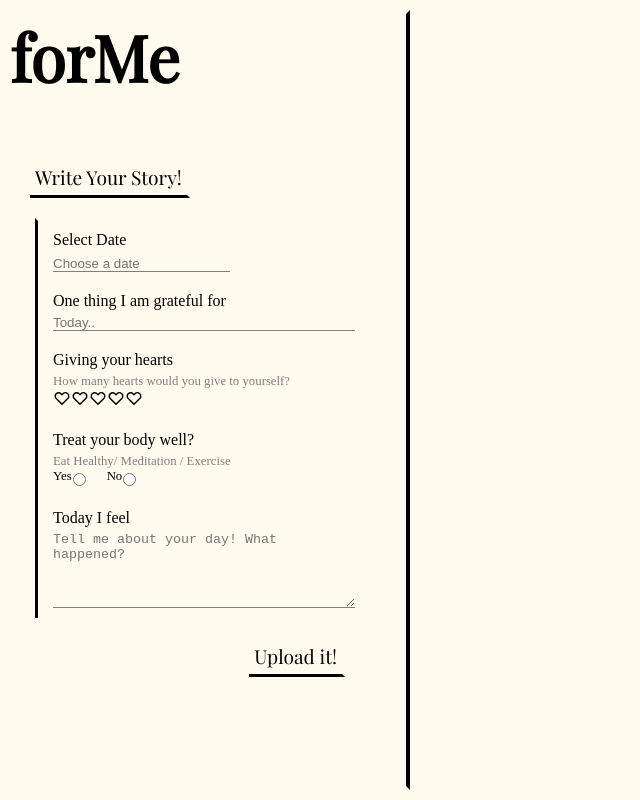
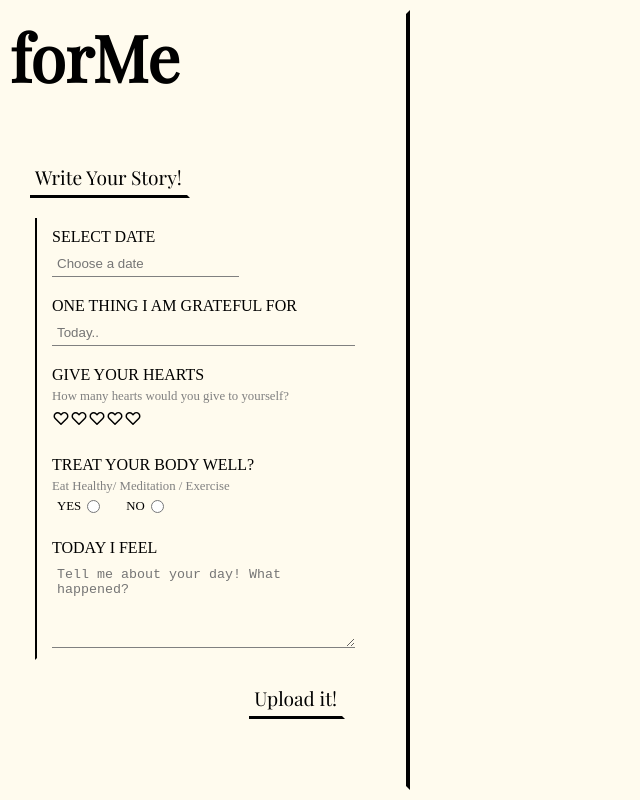
Before and after one commit to seongeunkimmy/Meme-diary, a React (Create React App) app: page / in a window 1280 px wide. Both pictures are taken after a click on the button "Write Your Story!". Shown: the whole page, without its empty margins (0-640 px from the left). Built offline with nearby package versions, Linux system fonts and the light colour scheme.

Commit message:
css style small changes

```diff
--- a/src/components/AddDiary.css
+++ b/src/components/AddDiary.css
@@ -1,8 +1,8 @@
 .form-control {
     display: flex;
     flex-direction: column;
-    border-top: 3px solid transparent;
-    border-left: 3px solid black;
+    border-bottom: 2px solid transparent;
+    border-left: 2px solid black;
 }
 
 .form-item {
@@ -14,32 +14,38 @@
 
 .form-item label {
     padding-bottom: 5px;
+    font-weight: 500;
 }
 
 .form-item input {
     border: 0;
     border-bottom: 1px solid gray;
+    padding: 5px;
 }
 
 .form-item textarea {
     border: 0;
     border-bottom: 1px solid gray;
+    padding: 5px;
 }
+
 .form-item span {
     font-size: 0.8rem;
     color: gray;
+
 }
 
 .checkbox {
     display: flex;
     flex-direction: row;
+    justify-content: flex-start;
     align-items: center;
 }
 
 .checkbox label {
     font-size: 0.8rem;
     color: black;
-
+    padding: 5px;
 }
 
 .checkbox input {
@@ -54,6 +60,10 @@
 
 }
 
+.hearts {
+    padding: 5px 0;
+}
+
 .form-upload {
     display: flex;
     justify-content: flex-end;
--- a/src/components/AddDiary.js
+++ b/src/components/AddDiary.js
@@ -42,13 +42,13 @@ export default function AddDiary(props) {
            <form onSubmit={onSubmit}>
             <div className="form-control">
             <div className="form-item">
-              <label>Select Date</label>
+              <label>SELECT DATE</label>
               <DatePicker selected={startDate}
                           onChange={(date) => setStartDate(date)}
                           placeholderText="Choose a date" />
             </div>
             <div className="form-item">
-              <label>One thing I am grateful for</label>
+              <label>ONE THING I AM GRATEFUL FOR</label>
               <input
               text={text}
               onChange={(e) => setText(e.target.value)}
@@ -56,10 +56,10 @@ export default function AddDiary(props) {
               placeholder="Today.."/>
             </div>
             <div className="form-item">
-              <label>Giving your hearts</label>
+              <label>GIVE YOUR HEARTS</label>
               <span>How many hearts would you give to yourself?</span>
-
-              <HeartRating
+             <div className="hearts">
+             <HeartRating
               totalHearts={5}
               // hoverHeart={hoverHeart}
               // setHoverHeart={setHoverHeart}
@@ -67,14 +67,16 @@ export default function AddDiary(props) {
               setSelectedHeart={setSelectedHeart}
                />
 
+             </div>
+
             </div>
 
             <div className="form-item">
-              <label>Treat your body well?</label>
+              <label>TREAT YOUR BODY WELL?</label>
               <span>Eat Healthy/ Meditation / Exercise </span>
               <div className="checkbox">
               <div className="check-opt">
-              <label>Yes</label>
+              <label>YES</label>
                 <input
                 type="radio"
                 checked={checked === "Yes"}
@@ -82,7 +84,7 @@ export default function AddDiary(props) {
                 onChange={handleChange}/>
               </div>
               <div className="check-opt">
-              <label>No</label>
+              <label>NO</label>
               <input
               type="radio"
               checked={checked === "No"}
@@ -92,7 +94,7 @@ export default function AddDiary(props) {
               </div>
             </div>
              <div className="form-item">
-              <label>Today I feel</label>
+              <label>TODAY I FEEL</label>
               <textarea
               content={content}
               onChange={(e) => setContent(e.target.value)}
--- a/src/components/Diary.js
+++ b/src/components/Diary.js
@@ -33,7 +33,7 @@ export default function Diary( { diary, onDelete, selectedHeart, setSelectedHear
             {diary.startDate ? `${diary.startDate.getDate()}/${diary.startDate.getMonth()}/${diary.startDate.getFullYear()}` : null}
             </div>
             <div className="grid-flex">
-             <h4>Treat your body?</h4>
+             <h4>Treat your body well?</h4>
              <p>{diary.checked}</p>
              </div>
             </div>
```
